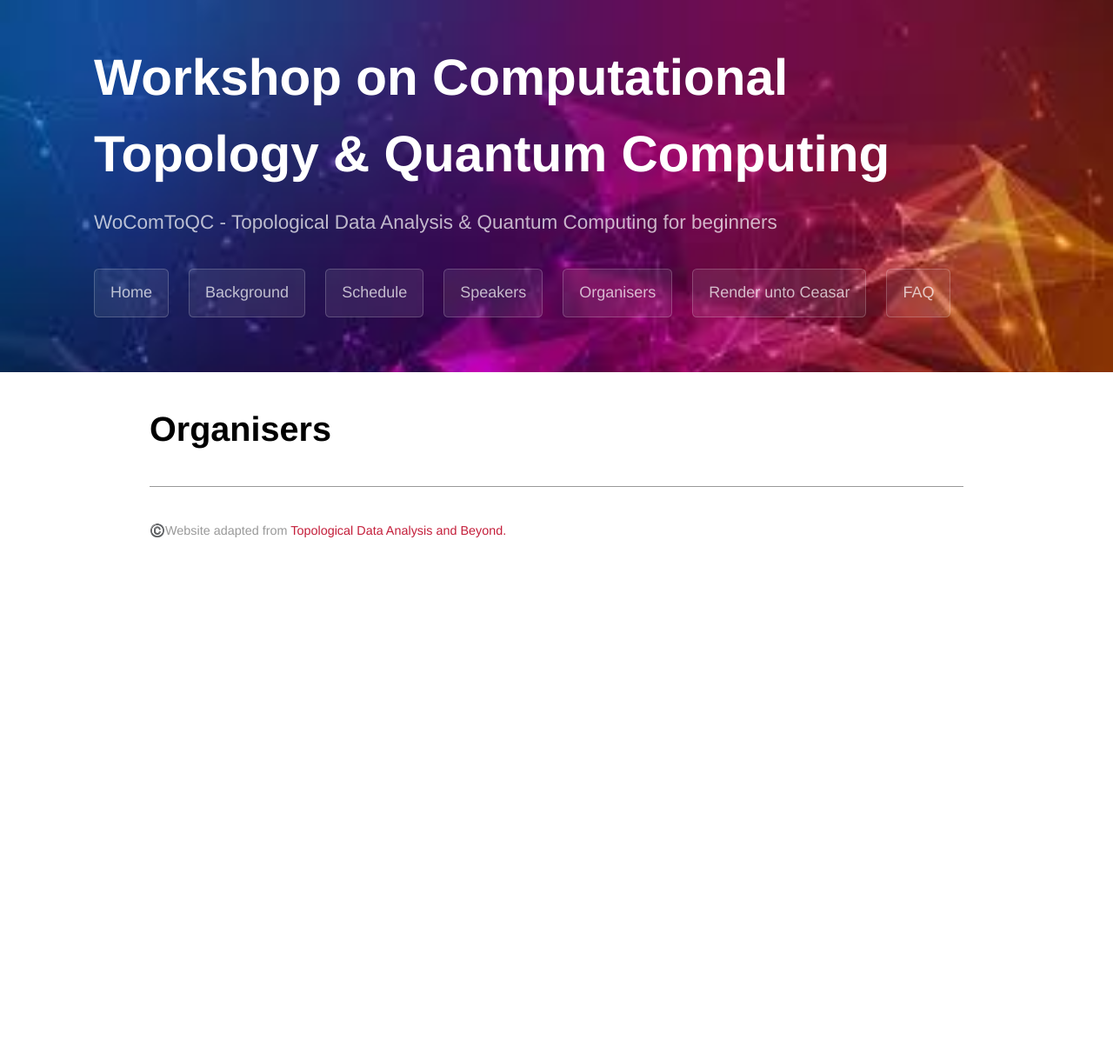
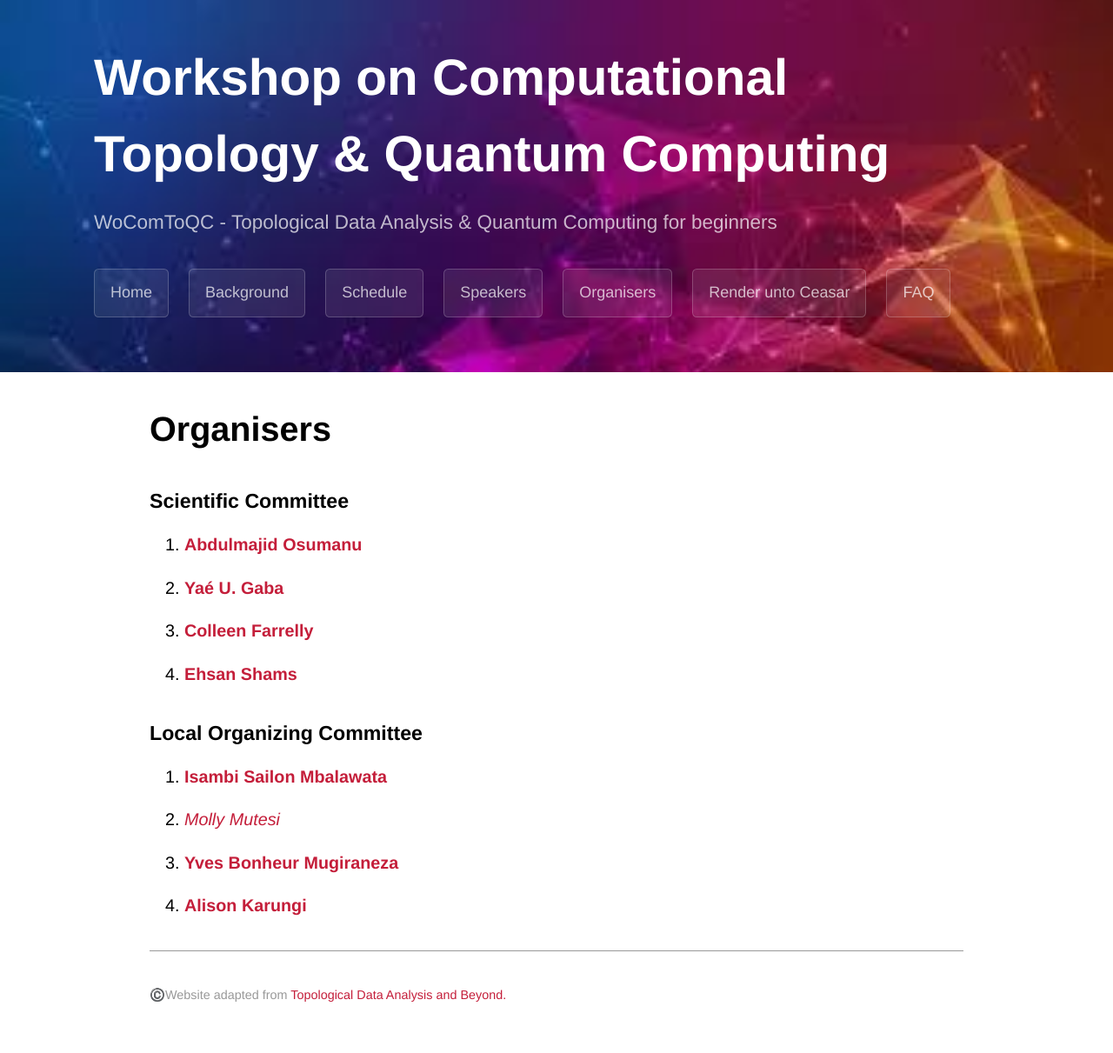
Before and after one commit to WoComtoQC/wocomtoqc.github.io, a Jekyll site: the page built from organisers.md, in a window 1280 px wide. Shown: the whole page at 87% size. Built offline with Jekyll 4.4.1, drawn with Linux system fonts in a browser that asks for light colours; some web fonts are replaced; our own code applies the rules of GitHub Pages for plain Markdown files; before the commit the page ends 900 px from its top, so only the background shows below that.

Commit message:
Update organisers.md

```diff
--- a/organisers.md
+++ b/organisers.md
@@ -3,3 +3,26 @@ layout: default
 ---
 
 # Organisers
+
+
+### Scientific Committee
+
+1. [**Abdulmajid Osumanu**]()
+
+2. [**Yaé U. Gaba**](https://www.linkedin.com/in/gabayae/)
+
+3. [**Colleen Farrelly**](https://www.linkedin.com/in/colleenmfarrelly/)
+
+4. [**Ehsan Shams**](https://www.linkedin.com/in/ehsan-shams-6a2852191/)
+
+
+
+### Local Organizing Committee
+
+1. [**Isambi Sailon Mbalawata**]()
+
+2. [*Molly Mutesi*](https://www.linkedin.com/in/molly-mutesi-pmp%C2%AE-636733163/)
+
+3. [**Yves Bonheur Mugiraneza**](https://www.linkedin.com/in/yves-bonheur-mugiraneza-a69a7597/)
+
+4. [**Alison Karungi**](https://www.linkedin.com/in/alison-karungi-6b78b5218/)
```
